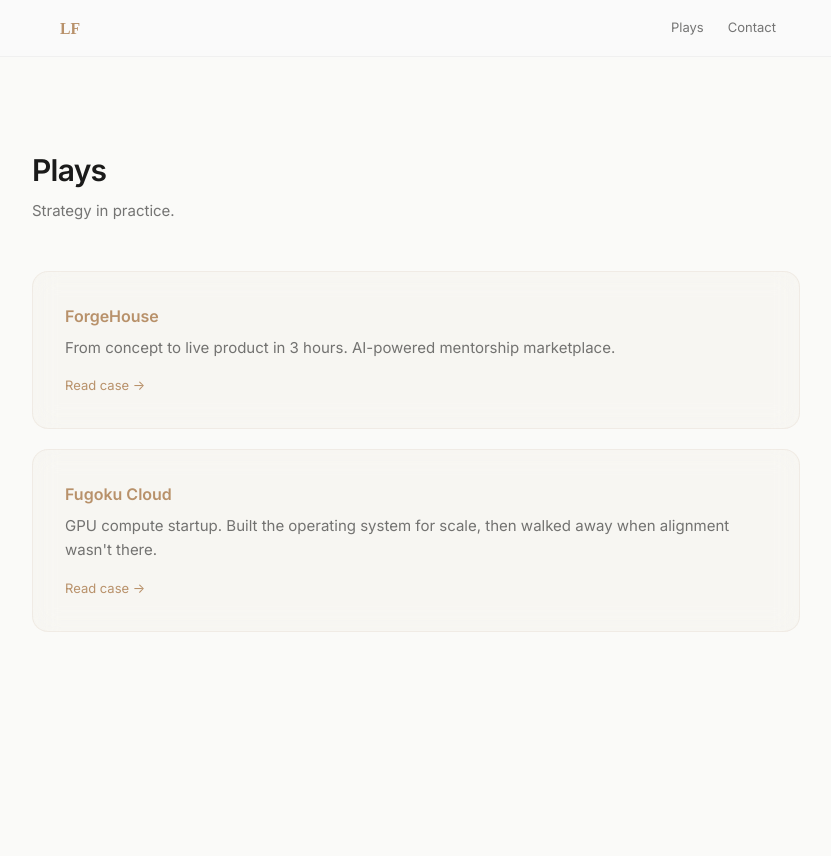
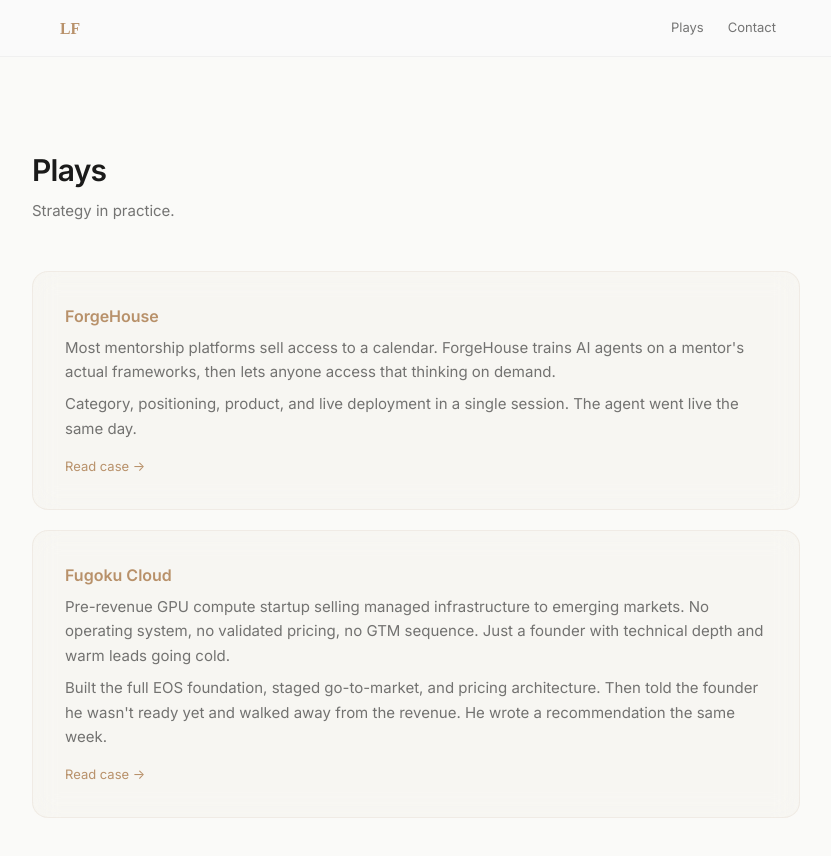
Before and after one commit to Apex-Sudo/leonfreier, a Next.js app: page /plays in a window 1280 px wide. Shown: the top 856 px of the page, without its empty margins (224-1055 px from the left). Before the commit the page ends 800 px from the top, so only its background shows below. Built offline with nearby package versions, Linux system fonts and the light colour scheme.

Commit message:
Plays: high-signal preview text for both cases

```diff
--- a/app/plays/page.tsx
+++ b/app/plays/page.tsx
@@ -20,7 +20,10 @@ export default function PlaysPage() {
           <a href="/plays/forgehouse" className="glass-card p-8 block transition-all duration-200 hover:border-accent/20">
             <h2 className="company-name">ForgeHouse</h2>
             <p className="text-[14px] md:text-[15px] leading-relaxed text-foreground/60 mt-2">
-              From concept to live product in 3 hours. AI-powered mentorship marketplace.
+              Most mentorship platforms sell access to a calendar. ForgeHouse trains AI agents on a mentor&apos;s actual frameworks, then lets anyone access that thinking on demand.
+            </p>
+            <p className="text-[14px] md:text-[15px] leading-relaxed text-foreground/60 mt-2">
+              Category, positioning, product, and live deployment in a single session. The agent went live the same day.
             </p>
             <span className="text-accent text-[13px] mt-4 inline-block">Read case &rarr;</span>
           </a>
@@ -28,7 +31,10 @@ export default function PlaysPage() {
           <a href="/plays/fugoku" className="glass-card p-8 block transition-all duration-200 hover:border-accent/20">
             <h2 className="company-name">Fugoku Cloud</h2>
             <p className="text-[14px] md:text-[15px] leading-relaxed text-foreground/60 mt-2">
-              GPU compute startup. Built the operating system for scale, then walked away when alignment wasn&apos;t there.
+              Pre-revenue GPU compute startup selling managed infrastructure to emerging markets. No operating system, no validated pricing, no GTM sequence. Just a founder with technical depth and warm leads going cold.
+            </p>
+            <p className="text-[14px] md:text-[15px] leading-relaxed text-foreground/60 mt-2">
+              Built the full EOS foundation, staged go-to-market, and pricing architecture. Then told the founder he wasn&apos;t ready yet and walked away from the revenue. He wrote a recommendation the same week.
             </p>
             <span className="text-accent text-[13px] mt-4 inline-block">Read case &rarr;</span>
           </a>
```
